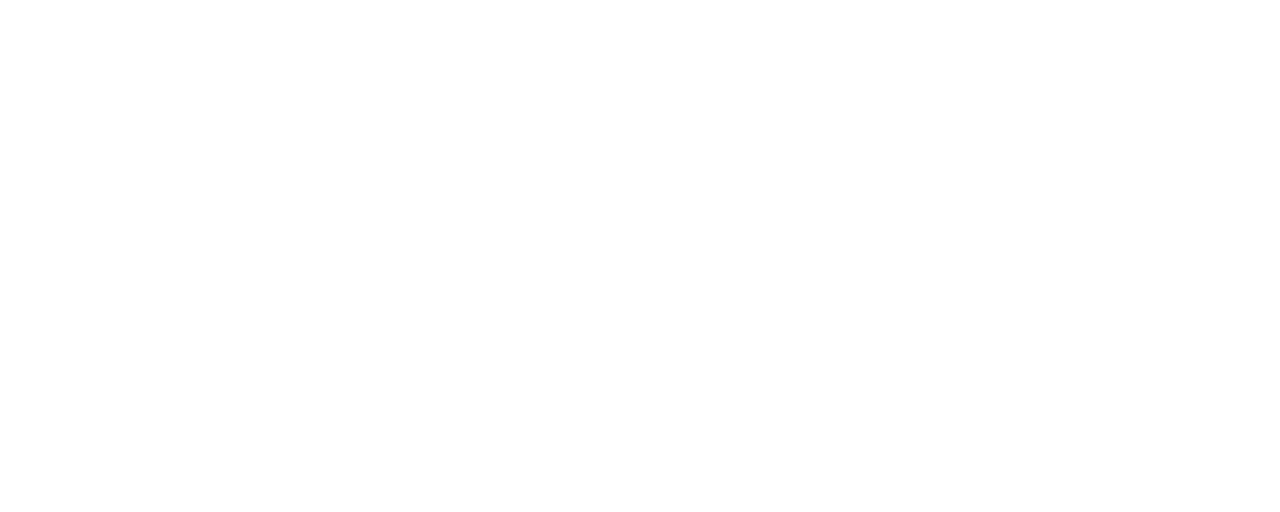
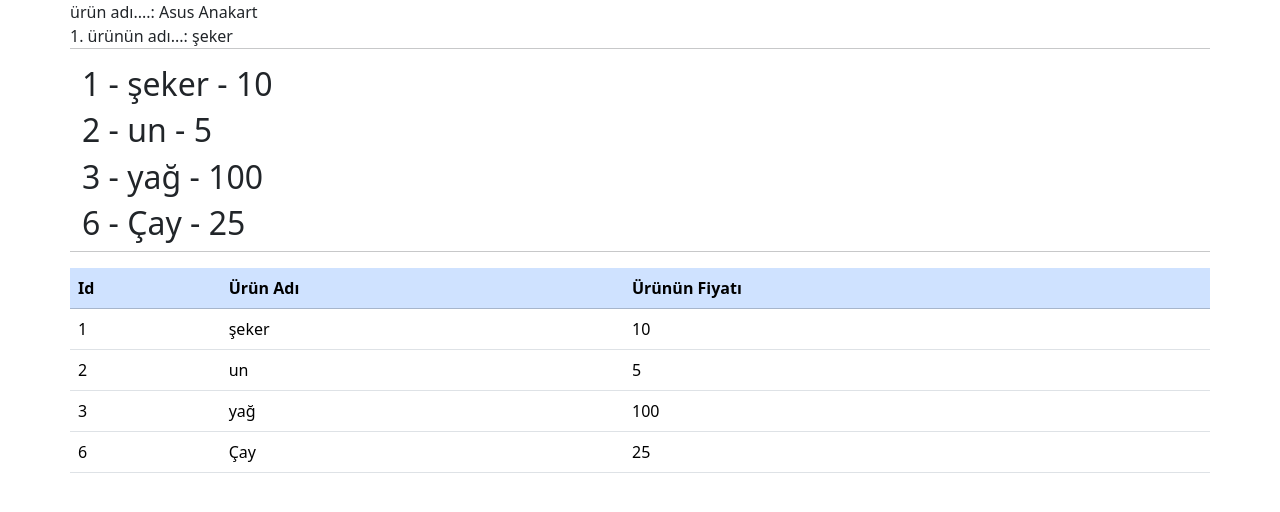
Before and after one commit to bilgejava6/javaboost16_ornek1, a React (Create React App) app: page /ornek in a window 1280 px wide. Before the commit this address had no page. Shown: the top 512 px of the page. Built offline with nearby package versions, Linux system fonts and the light colour scheme.

Commit message:
ornek sayfa eklendi.

```diff
--- /dev/null
+++ b/src/page/OrneSayfa.tsx
@@ -0,0 +1,97 @@
+import React from 'react'
+
+function OrneSayfa() {
+    /**
+     * Object -> json object
+     * {
+     *  Key: Value
+     * }
+     * ürün json
+     * JAva da new Urun() -> oluşan nesne ile aynı şetyi ifade eder.
+     * urun.ad java da bu ürünün bilgilerini alabilir ve değiştirebiliriz.
+     */
+    let urun = {
+        id: 5,
+        ad: 'Asus Anakart',
+        fiyat: 8900,
+        stok: 10,
+        durum: true
+    }
+    /**
+     * Object Array -> Json Array
+     * dizi nedir bir grup bileşenin oluşturduğu topluluk
+     * [] -> bu bir boş dizi dir. içerisine eklediklerinizle doldurulur.
+     * [32,423,4324,234] bu sayı dizisi olur aynı mantıkla
+     * [urun,urun,urun] -> ürün dizisi eğer ürün bir json ise
+     * [{},{},{}] -> json array olur
+     */
+    let urunListesi = [
+        {
+            id: 1,
+            ad: 'şeker',
+            fiyat: 10
+        },
+        {
+            id: 2,
+            ad: 'un',
+            fiyat: 5
+        },
+        {
+            id: 3,
+            ad: 'yağ',
+            fiyat: 100
+        },
+        {
+            id: 6,
+            ad: 'Çay',
+            fiyat: 25
+        }
+    ];
+  return (
+    <div className="container">
+        <div className="row">
+            ürün adı....: {urun.ad}
+        </div>
+        <div className="row">
+            1. ürünün adı...: {urunListesi[0].ad}
+            <hr />
+            {
+                /**
+                 * map listeyi dolaşır ve her bir item için siz bir değer dönüşü sağlar
+                 */
+                urunListesi.map(urun=>{
+                    return <h2>{urun.id+ ' - '+ urun.ad + ' - ' + urun.fiyat}</h2>
+                })
+            }
+            <hr />
+
+            <table className="table">
+                <thead className='table-primary'>
+                    <tr>
+                        <th scope="col">Id</th>
+                        <th scope="col">Ürün Adı</th>
+                        <th scope="col">Ürünün Fiyatı</th>
+                    </tr>
+                </thead>
+                <tbody>
+                    {
+                        urunListesi.map(urun=>{
+                            return <tr>
+                                        <td>{urun.id}</td>
+                                        <td>{urun.ad}</td>
+                                        <td>{urun.fiyat}</td>
+                                    </tr>
+                        })
+                    }
+
+
+
+                </tbody>
+            </table>
+
+        </div>
+    </div>
+  )
+}
+
+export default OrneSayfa
--- a/src/routerpage.tsx
+++ b/src/routerpage.tsx
@@ -8,6 +8,7 @@
 import Register from './page/Register';
 import UrunListesi from './page/UrunListesi';
 import ProductList from './page/ProductList';
+import OrneSayfa from './page/OrneSayfa';
 function routerpage() {
     // root, sitenin ana dizini
   return (
@@ -22,6 +23,8 @@
             <Route path='/register'  element={<Register />}/>
             <Route path='/urun-listesi'  element={<UrunListesi />}/>
             <Route path='/product-list'  element={<ProductList />}/>
+            <Route path='/ornek'  element={<OrneSayfa />}/>
+
 
         </Routes>
     </BrowserRouter>
```
